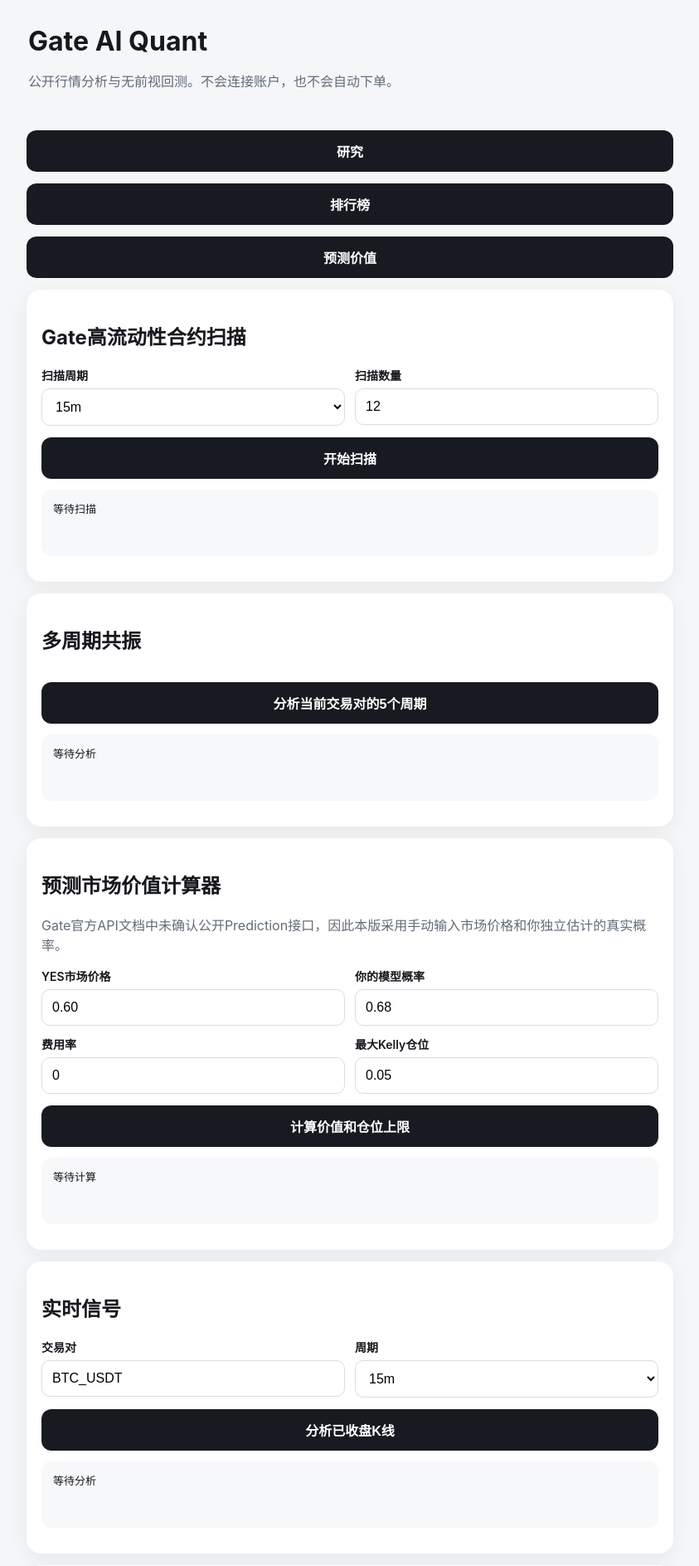
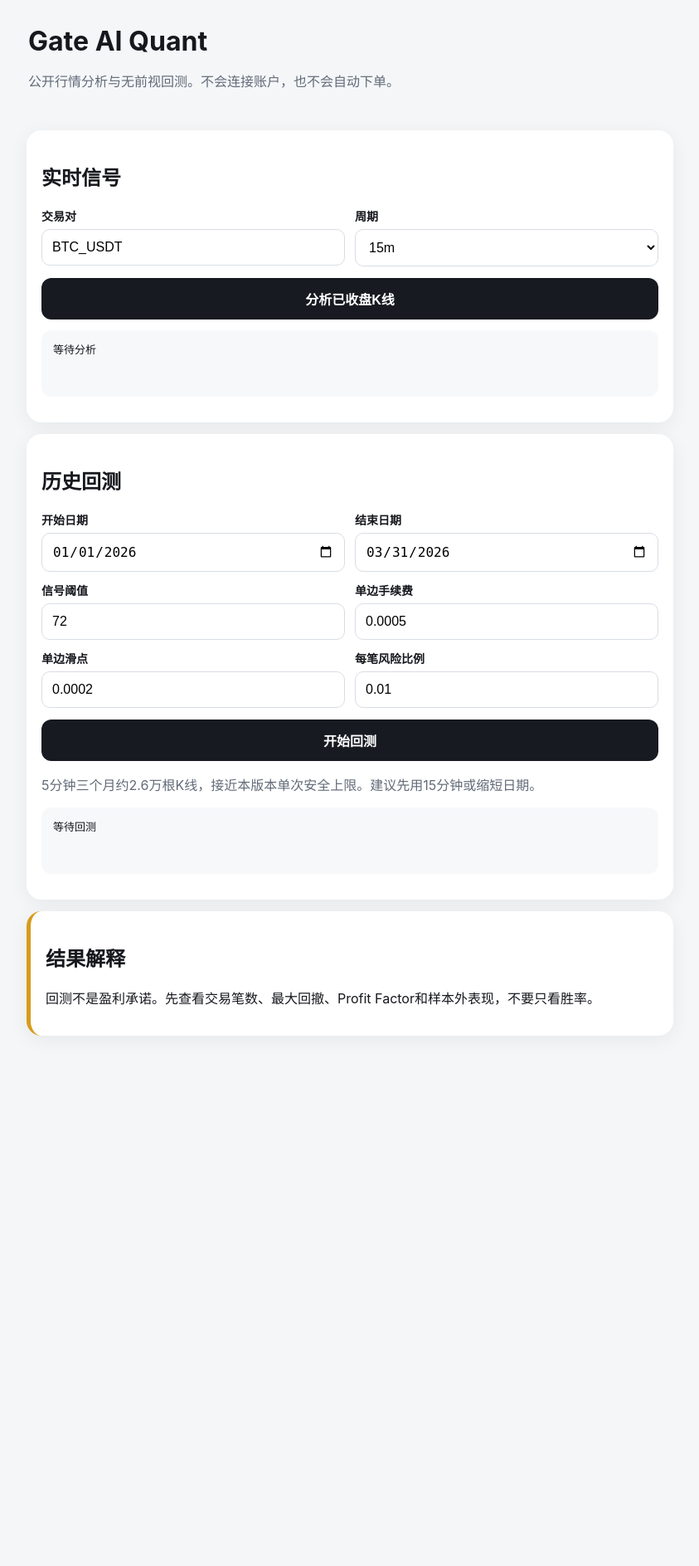
Before and after one commit to leestudy123456/-gate-ai, a FastAPI app: page / in a window 1280 px wide. Shown: the top 1887 px of the page at 83% size, without its empty margins (218-1061 px from the left). After the commit the page ends 1248 px from the top, so only its background shows below. Run offline with FastAPI, Linux system fonts and the light colour scheme.

Commit message:
Add files via upload

```diff
--- a/templates/index.html
+++ b/templates/index.html
@@ -12,50 +12,6 @@
     <h1>Gate AI Quant</h1>
     <p>公开行情分析与无前视回测。不会连接账户，也不会自动下单。</p>
   </header>
-
-
-  <nav class="tabs">
-    <button class="tab active" data-target="researchPanel">研究</button>
-    <button class="tab" data-target="scannerPanel">排行榜</button>
-    <button class="tab" data-target="predictionPanel">预测价值</button>
-  </nav>
-
-  <section id="scannerPanel" class="panel hidden">
-    <section class="card">
-      <h2>Gate高流动性合约扫描</h2>
-      <div class="grid">
-        <label>扫描周期<select id="scanInterval">
-          <option>5m</option><option selected>15m</option><option>30m</option><option>1h</option><option>4h</option>
-        </select></label>
-        <label>扫描数量<input id="scanLimit" type="number" value="12" min="3" max="30"></label>
-      </div>
-      <button id="scanBtn">开始扫描</button>
-      <pre id="scanResult">等待扫描</pre>
-    </section>
-
-    <section class="card">
-      <h2>多周期共振</h2>
-      <button id="consensusBtn">分析当前交易对的5个周期</button>
-      <pre id="consensusResult">等待分析</pre>
-    </section>
-  </section>
-
-  <section id="predictionPanel" class="panel hidden">
-    <section class="card">
-      <h2>预测市场价值计算器</h2>
-      <p class="note">Gate官方API文档中未确认公开Prediction接口，因此本版采用手动输入市场价格和你独立估计的真实概率。</p>
-      <div class="grid">
-        <label>YES市场价格<input id="marketPrice" type="number" step="0.01" value="0.60"></label>
-        <label>你的模型概率<input id="modelProbability" type="number" step="0.01" value="0.68"></label>
-        <label>费用率<input id="predictionFee" type="number" step="0.001" value="0"></label>
-        <label>最大Kelly仓位<input id="kellyCap" type="number" step="0.01" value="0.05"></label>
-      </div>
-      <button id="predictionBtn">计算价值和仓位上限</button>
-      <pre id="predictionResult">等待计算</pre>
-    </section>
-  </section>
-
-  <div id="researchPanel" class="panel">
 
   <section class="card">
     <h2>实时信号</h2>
@@ -85,34 +41,10 @@
     <pre id="backtest">等待回测</pre>
   </section>
 
-
-  <section class="card">
-    <h2>参数优化</h2>
-    <button id="optimizeBtn">运行36组参数</button>
-    <pre id="optimize">等待优化</pre>
-  </section>
-
-  <section class="card">
-    <h2>滚动样本外验证</h2>
-    <div class="grid">
-      <label>训练K线<input id="trainBars" type="number" value="1200"></label>
-      <label>测试K线<input id="testBars" type="number" value="400"></label>
-    </div>
-    <button id="wfBtn">开始Walk-Forward</button>
-    <pre id="wf">等待验证</pre>
-  </section>
-
-  <section class="card">
-    <h2>蒙特卡洛风险</h2>
-    <button id="mcBtn">运行1000次模拟</button>
-    <pre id="mc">等待模拟</pre>
-  </section>
-
   <section class="card warning">
     <h2>结果解释</h2>
     <p>回测不是盈利承诺。先查看交易笔数、最大回撤、Profit Factor和样本外表现，不要只看胜率。</p>
   </section>
-  </div>
 </main>
 <script src="/static/app.js"></script>
 </body>
```
